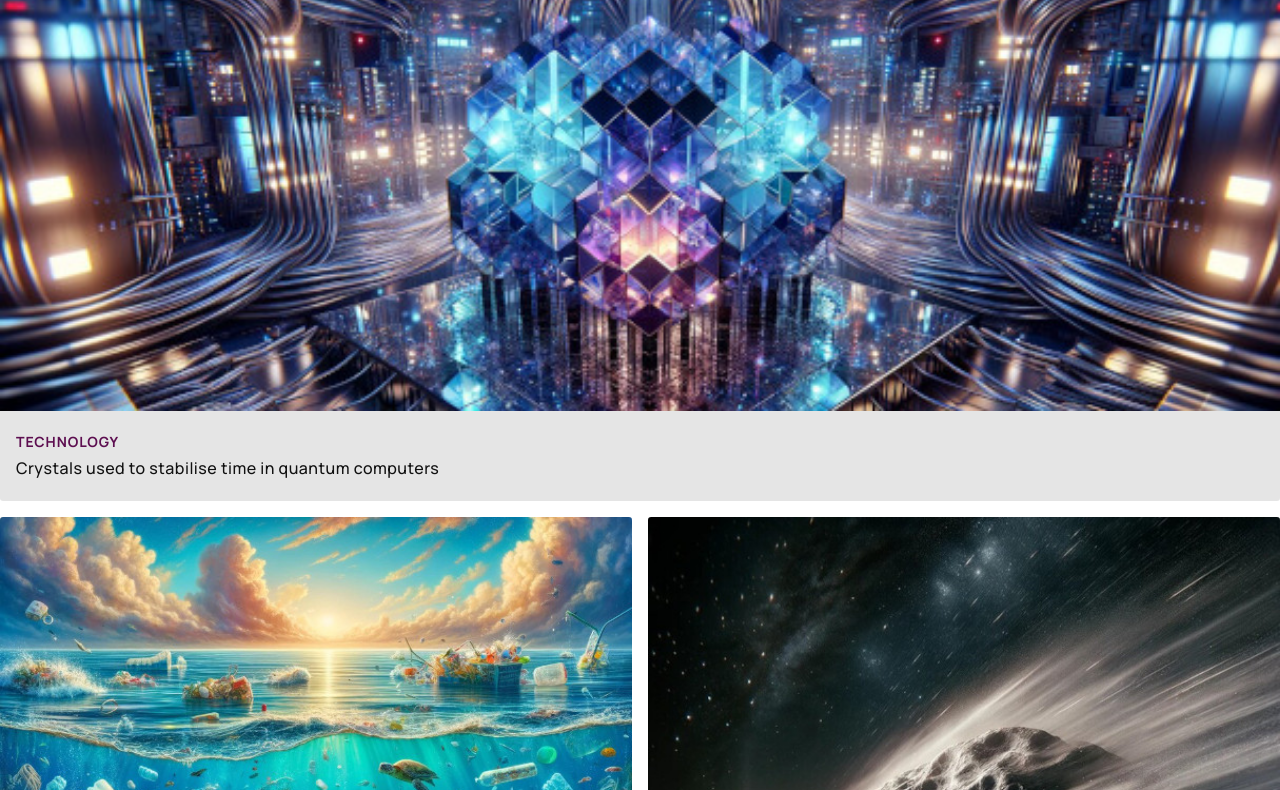
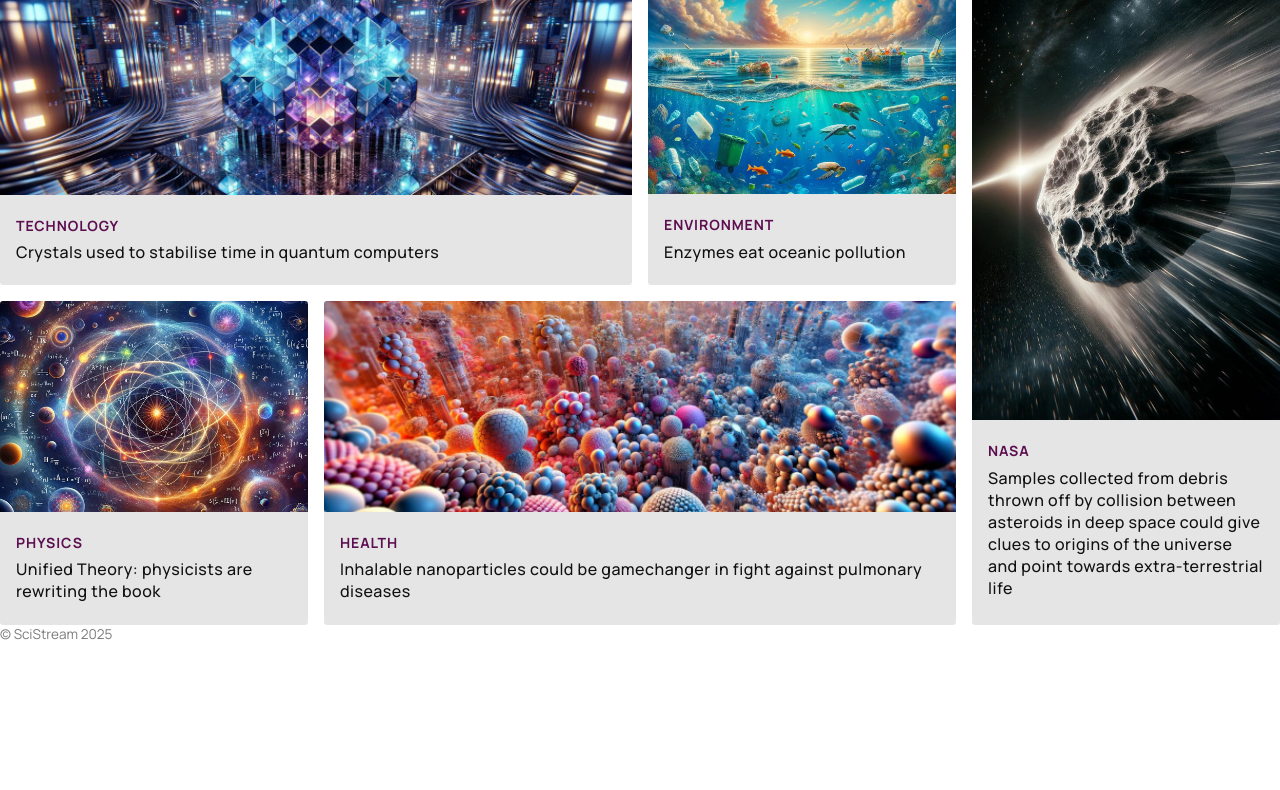
Before and after one commit to SanJammin/SciStream, a plain HTML site: page index.html in a window 1280 px wide. Shown: the part 56-846 px from the top of the page. After the commit the page ends 800 px from the top, so only its background shows below. Drawn offline with Linux system fonts and the light colour scheme.

Commit message:
Style for laptop users

```diff
--- a/index.css
+++ b/index.css
@@ -26,6 +26,32 @@ main {
     }
     .health {
         grid-column: span 2;
+    }
+}
+
+@media (min-width: 870px) {
+    main {
+        grid-template-columns: repeat(12, 1fr);
+    }
+
+    .technology {
+        grid-column: 1 / 7;
+    }
+
+    .environment {
+        grid-column: 7 / 10;
+    }
+
+    .nasa {
+        grid-column: 10 / -1;
+    }
+
+    .physics {
+        grid-column: 1 / 4;
+    }
+
+    .health {
+        grid-column: 4 / 10;
     }
 }
 
```
